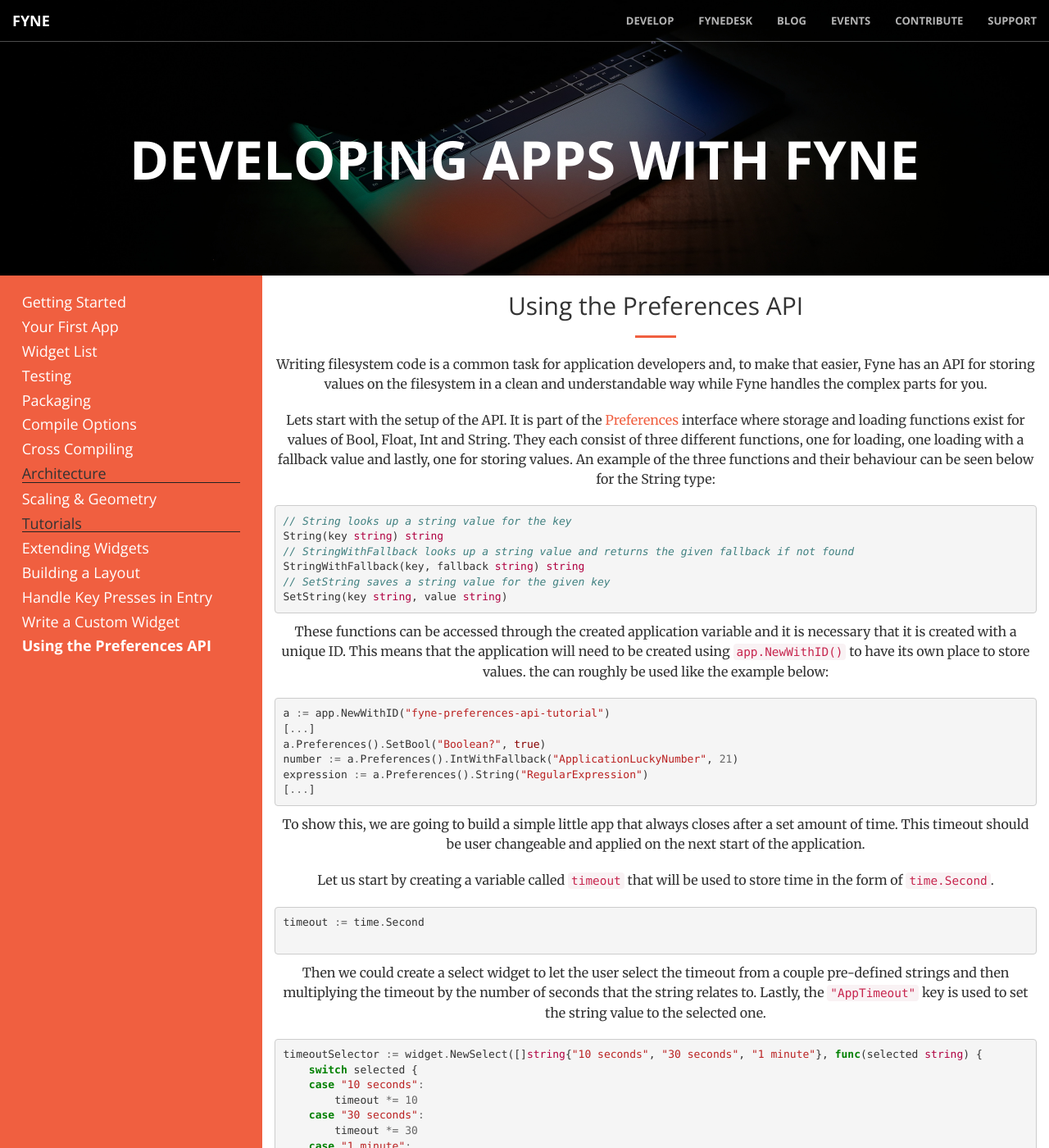
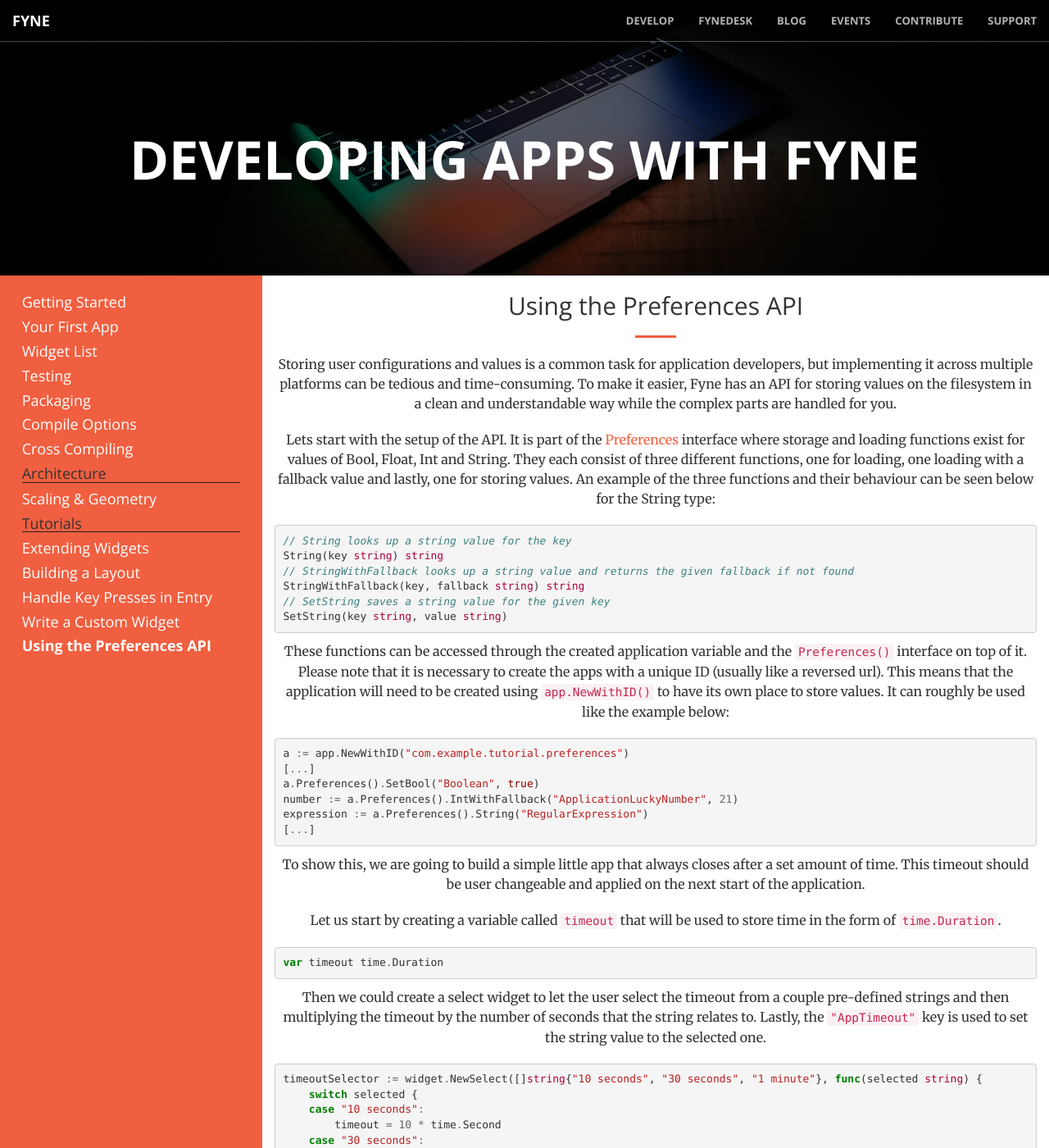
Before and after one commit to fyne-io/fyne-io.github.io, a Jekyll site: the page built from _tutorials/preferences-api.md, in a window 1280 px wide and 1400 px high. Shown: the whole window at 82% size. Built offline with Jekyll 4.4.1, drawn with Linux system fonts in a browser that asks for light colours; some of the changed text lies outside the part shown.

Commit message:
Adress the comments left by Andy

````diff
--- a/_tutorials/preferences-api.md
+++ b/_tutorials/preferences-api.md
@@ -12,7 +12,7 @@
 
 ---
 
-Writing filesystem code is a common task for application developers and, to make that easier, Fyne has an API for storing values on the filesystem in a clean and understandable way while Fyne handles the complex parts for you.
+Storing user configurations and values is a common task for application developers, but implementing it across multiple platforms can be tedious and time-consuming. To make it easier, Fyne has an API for storing values on the filesystem in a clean and understandable way while the complex parts are handled for you.
 
 Lets start with the setup of the API. It is part of the [Preferences](https://pkg.go.dev/fyne.io/fyne?tab=doc#Preferences) interface where storage and loading functions exist for values of Bool, Float, Int and String. They each consist of three different functions, one for loading, one loading with a fallback value and lastly, one for storing values. An example of the three functions and their behaviour can be seen below for the String type:
 ```go
@@ -24,11 +24,11 @@
 SetString(key string, value string)
 ```
 
-These functions can be accessed through the created application variable and it is necessary that it is created with a unique ID. This means that the application will need to be created using `app.NewWithID()` to have its own place to store values. the can roughly be used like the example below:
+These functions can be accessed through the created application variable and the `Preferences()` interface on top of it. Please note that it is necessary to create the apps with a unique ID (usually like a reversed url). This means that the application will need to be created using `app.NewWithID()` to have its own place to store values. It can roughly be used like the example below:
 ```go
-a := app.NewWithID("fyne-preferences-api-tutorial")
+a := app.NewWithID("com.example.tutorial.preferences")
 [...]
-a.Preferences().SetBool("Boolean?", true)
+a.Preferences().SetBool("Boolean", true)
 number := a.Preferences().IntWithFallback("ApplicationLuckyNumber", 21)
 expression := a.Preferences().String("RegularExpression")
 [...]
@@ -36,10 +36,9 @@
 
 To show this, we are going to build a simple little app that always closes after a set amount of time. This timeout should be user changeable and applied on the next start of the application.
 
-Let us start by creating a variable called `timeout` that will be used to store time in the form of `time.Second`.
+Let us start by creating a variable called `timeout` that will be used to store time in the form of `time.Duration`.
 ```go
-timeout := time.Second
-
+var timeout time.Duration
 ```
 
 Then we could create a select widget to let the user select the timeout from a couple pre-defined strings and then multiplying the timeout by the number of seconds that the string relates to. Lastly, the `"AppTimeout"` key is used to set the string value to the selected one.
@@ -47,11 +46,11 @@
 timeoutSelector := widget.NewSelect([]string{"10 seconds", "30 seconds", "1 minute"}, func(selected string) {
     switch selected {
     case "10 seconds":
-        timeout *= 10
+        timeout = 10 * time.Second
     case "30 seconds":
-        timeout *= 30
+        timeout = 30 * time.Second
     case "1 minute":
-        timeout *= 60
+        timeout = time.Minute
     }
 
     a.Preferences().SetString("AppTimeout", selected)
@@ -84,19 +83,19 @@
 )
 
 func main() {
-    a := app.NewWithID("fyne-preferences-api-tutorial")
-    w := a.NewWindow("Messenger")
+    a := app.NewWithID("com.example.tutorial.preferences")
+    w := a.NewWindow("Timeout")
 
-    timeout := time.Second
+    var timeout time.Duration
 
     timeoutSelector := widget.NewSelect([]string{"10 seconds", "30 seconds", "1 minute"}, func(selected string) {
         switch selected {
         case "10 seconds":
-            timeout *= 10
+            timeout = 10 * time.Second
         case "30 seconds":
-            timeout *= 30
+            timeout = 30 * time.Second
         case "1 minute":
-            timeout *= 60
+            timeout = time.Minute
         }
 
         a.Preferences().SetString("AppTimeout", selected)
````
